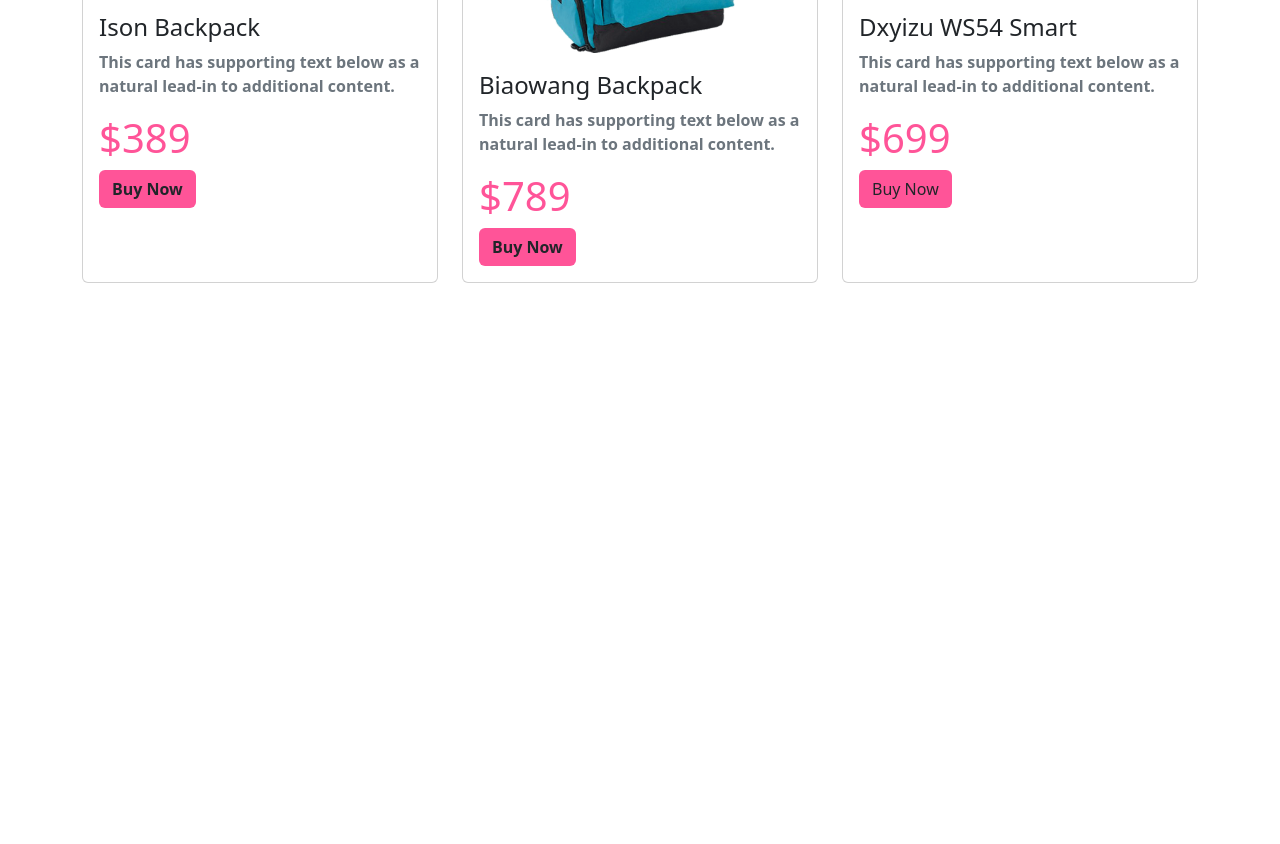
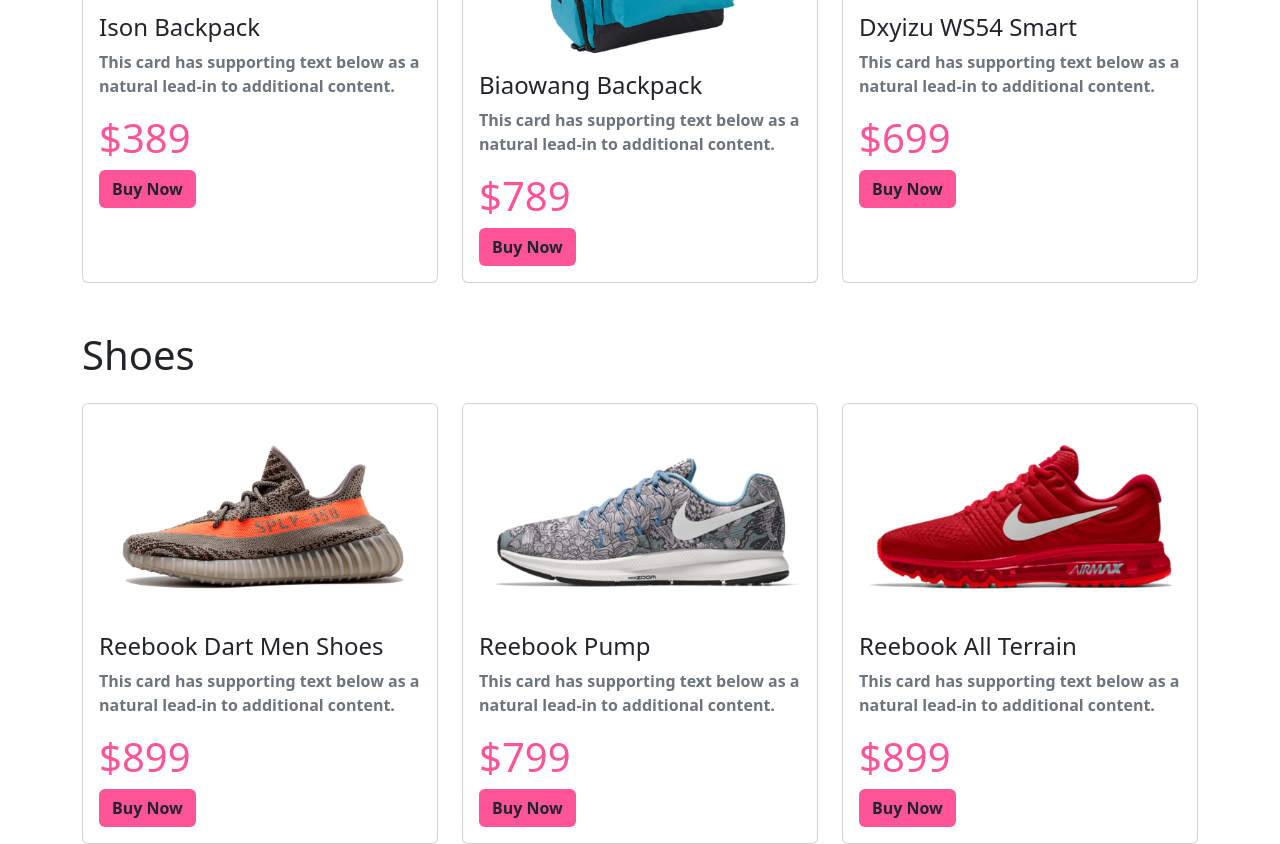
Before and after one commit to marufurs4294/Panda-Commerce, a plain HTML site: page index.html in a window 1280 px wide. Shown: the part 1853-2697 px from the top of the page. Before the commit the page ends 2136 px from the top, so only its background shows below. Drawn offline with nearby package versions, Linux system fonts and the light colour scheme.

Commit message:
shoes section added

```diff
--- a/index.html
+++ b/index.html
@@ -161,7 +161,7 @@
               <h4 class="card-title">Modiya Space Men's Watch
             </h4>
             <h1 class="price">$1299</h1>
-            <button class="btn btn-pink fw">Buy Now</button>
+            <button class="btn btn-pink fw-bold">Buy Now</button>
 
             </div>
 
@@ -211,7 +211,7 @@
 
             </p>
             <h1 class="price">$699</h1>
-            <button class="btn btn-pink fw">Buy Now</button>
+            <button class="btn btn-pink fw-bold">Buy Now</button>
 
             </div>
 
@@ -221,6 +221,54 @@
 </section>
 
 
+<!-- Shoes -->
+<section class="container mt-5" id="shoes">
+    <h1 class="card-title my-4">
+        Shoes
+    </h1>
+    <div class="row row-cols-1 row-cols-md-3 g-4">
+        <div class="col">
+          <div class="card h-100">
+            <img src="images/shoes/shoe-1.png" class="card-img-top" alt="...">
+            <div class="card-body">
+              <h4 class="card-title">Reebook Dart Men Shoes</h4>
+              <p class="text-muted fw-semibold">This card has supporting text below as a natural lead-in to additional content.</p>
+              <h1 class="price">$899</h1>
+              <button class="btn btn-pink fw-bold">Buy Now</button>
+            </div>
+
+          </div>
+        </div>
+        <div class="col">
+          <div class="card h-100">
+            <img src="images/shoes/shoe-2.png" class="card-img-top" alt="...">
+            <div class="card-body">
+              <h4 class="card-title">Reebook Pump</h4>
+              <p class="text-muted fw-semibold">This card has supporting text below as a natural lead-in to additional content.</p>
+            <h1 class="price">$799</h1>
+            <button class="btn btn-pink fw-bold">Buy Now</button>
+
+            </div>
+
+          </div>
+        </div>
+        <div class="col">
+          <div class="card h-100">
+            <img src="images/shoes/shoe-3.png" class="card-img-top" alt="...">
+            <div class="card-body">
+              <h4 class="card-title">Reebook All Terrain
+            </h4>
+              <p class="text-muted fw-semibold">This card has supporting text below as a natural lead-in to additional content.
+
+            </p>
+            <h1 class="price">$899</h1>
+            <button class="btn btn-pink fw-bold">Buy Now</button>
+        </div>
+        </div>
+        </div>
+      </div>
+</section>
+
 
 
 
```
